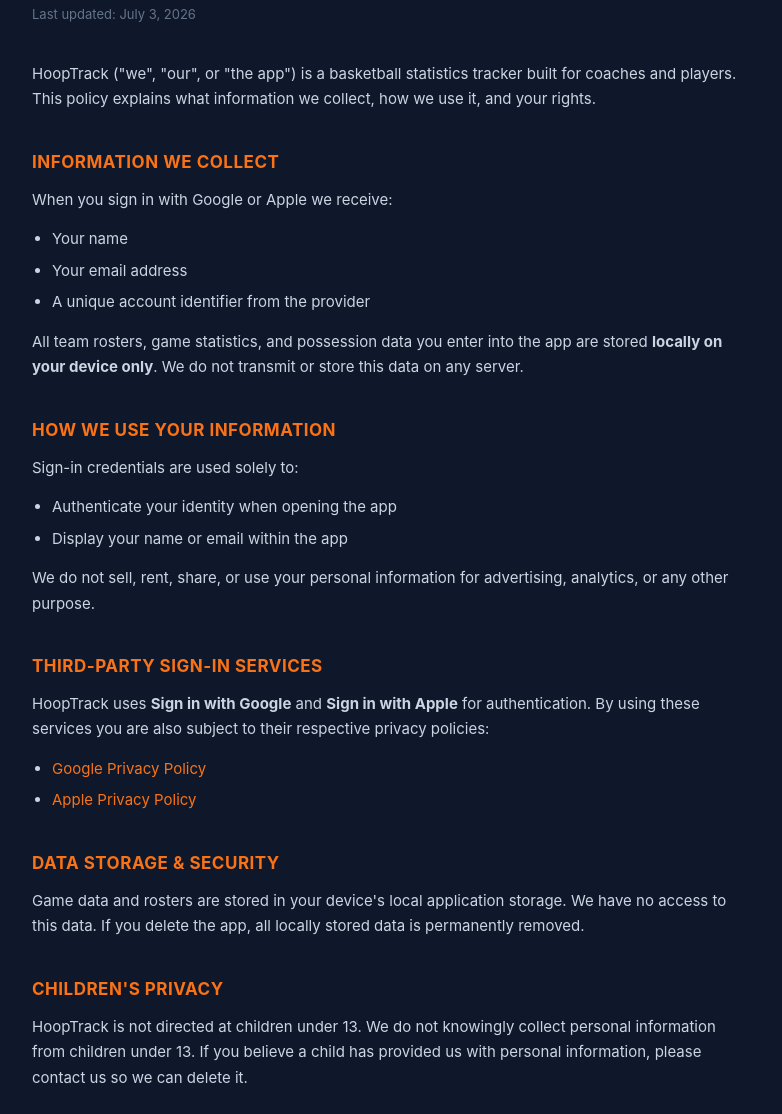
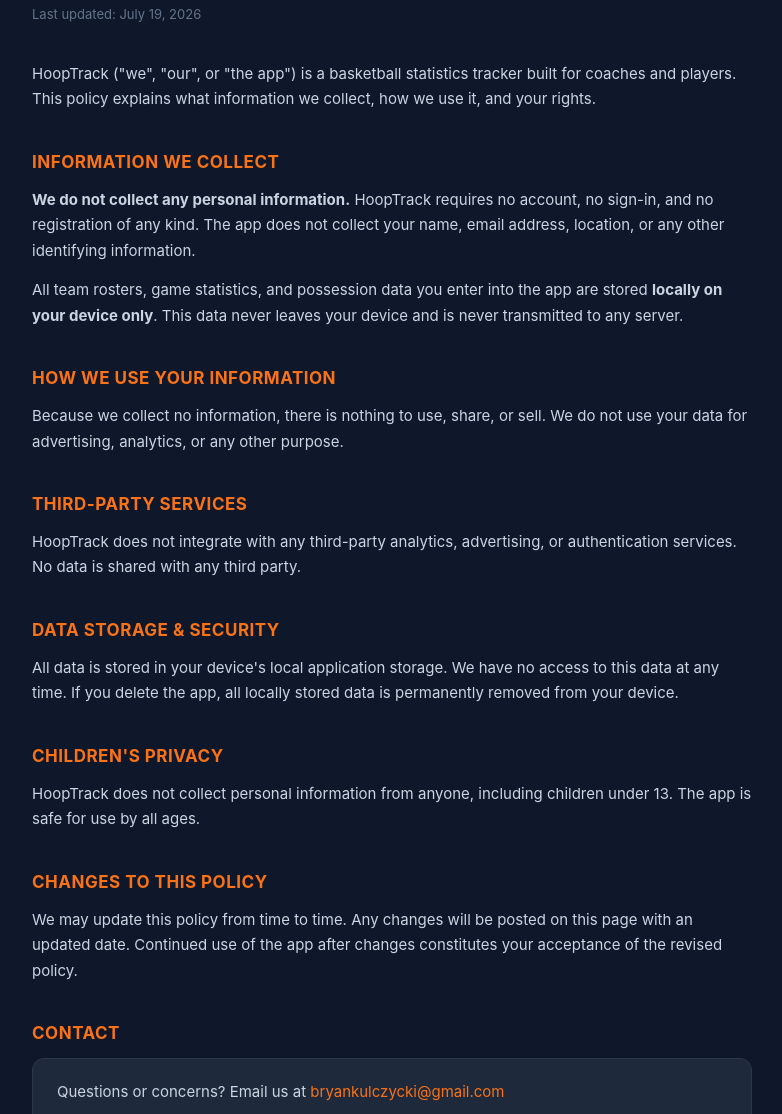
Before and after one commit to BKulzick/hooptrack-privacy, a plain HTML site: page index.html in a window 1280 px wide. Shown: the part 192-1306 px from the top of the page, without its empty margins (248-1030 px from the left). Drawn offline with Linux system fonts and the light colour scheme.

Commit message:
update privacy policy: no data collected, removed auth

```diff
--- a/index.html
+++ b/index.html
@@ -96,7 +96,7 @@
   </header>
 
   <main>
-    <p class="updated">Last updated: July 3, 2026</p>
+    <p class="updated">Last updated: July 19, 2026</p>
 
     <p>
       HoopTrack ("we", "our", or "the app") is a basketball statistics tracker
@@ -106,59 +106,47 @@
 
     <h2>Information We Collect</h2>
 
-    <p>When you sign in with Google or Apple we receive:</p>
-    <ul>
-      <li>Your name</li>
-      <li>Your email address</li>
-      <li>A unique account identifier from the provider</li>
-    </ul>
+    <p>
+      <strong>We do not collect any personal information.</strong> HoopTrack
+      requires no account, no sign-in, and no registration of any kind. The app
+      does not collect your name, email address, location, or any other
+      identifying information.
+    </p>
 
     <p>
       All team rosters, game statistics, and possession data you enter into the
-      app are stored <strong>locally on your device only</strong>. We do not
-      transmit or store this data on any server.
+      app are stored <strong>locally on your device only</strong>. This data
+      never leaves your device and is never transmitted to any server.
     </p>
 
     <h2>How We Use Your Information</h2>
 
-    <p>Sign-in credentials are used solely to:</p>
-    <ul>
-      <li>Authenticate your identity when opening the app</li>
-      <li>Display your name or email within the app</li>
-    </ul>
+    <p>
+      Because we collect no information, there is nothing to use, share, or
+      sell. We do not use your data for advertising, analytics, or any other
+      purpose.
+    </p>
+
+    <h2>Third-Party Services</h2>
 
     <p>
-      We do not sell, rent, share, or use your personal information for
-      advertising, analytics, or any other purpose.
+      HoopTrack does not integrate with any third-party analytics, advertising,
+      or authentication services. No data is shared with any third party.
     </p>
-
-    <h2>Third-Party Sign-In Services</h2>
-
-    <p>
-      HoopTrack uses <strong>Sign in with Google</strong> and
-      <strong>Sign in with Apple</strong> for authentication. By using these
-      services you are also subject to their respective privacy policies:
-    </p>
-    <ul>
-      <li><a href="https://policies.google.com/privacy" target="_blank">Google Privacy Policy</a></li>
-      <li><a href="https://www.apple.com/legal/privacy/" target="_blank">Apple Privacy Policy</a></li>
-    </ul>
 
     <h2>Data Storage &amp; Security</h2>
 
     <p>
-      Game data and rosters are stored in your device's local application
-      storage. We have no access to this data. If you delete the app, all
-      locally stored data is permanently removed.
+      All data is stored in your device's local application storage. We have no
+      access to this data at any time. If you delete the app, all locally stored
+      data is permanently removed from your device.
     </p>
 
     <h2>Children's Privacy</h2>
 
     <p>
-      HoopTrack is not directed at children under 13. We do not knowingly
-      collect personal information from children under 13. If you believe a
-      child has provided us with personal information, please contact us so we
-      can delete it.
+      HoopTrack does not collect personal information from anyone, including
+      children under 13. The app is safe for use by all ages.
     </p>
 
     <h2>Changes to This Policy</h2>
```
